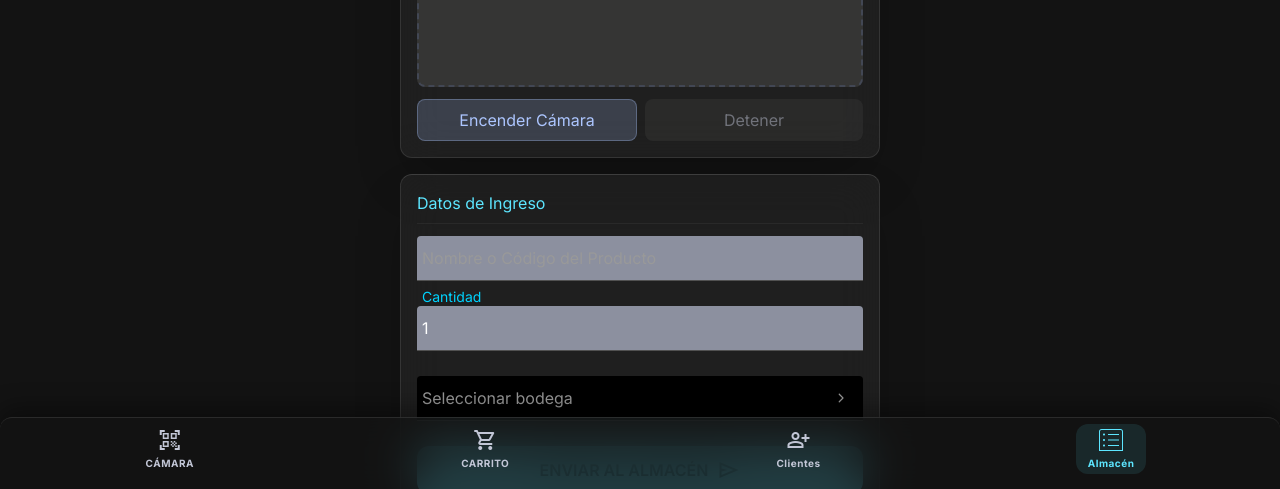
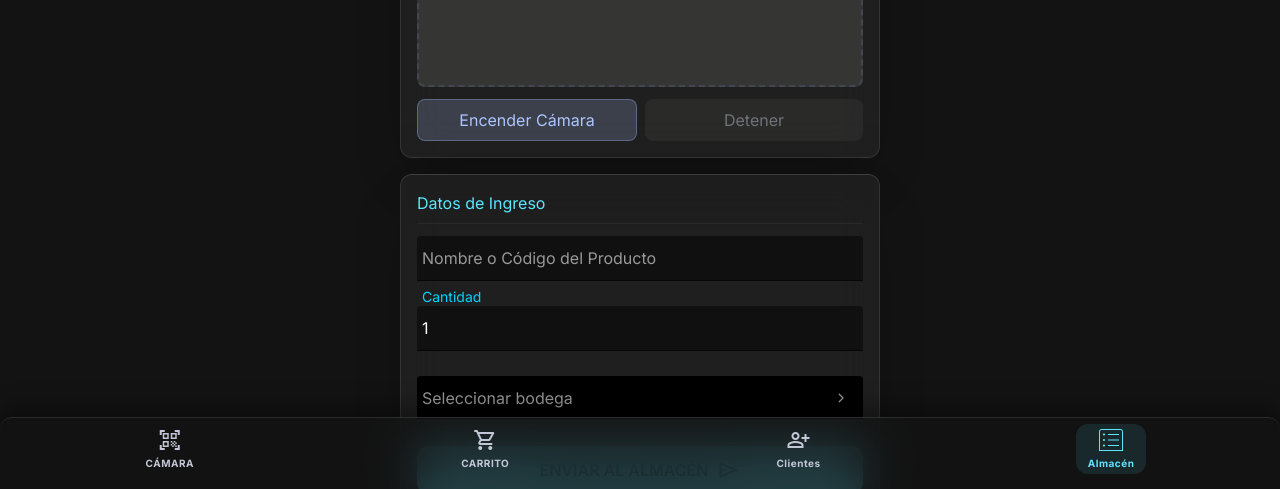
Before and after one commit to EliezerBD/appODOO, a plain HTML site: page index.html in a window 1280 px wide. Both pictures are taken after a click on the button "Almacén". Shown: the part 310-799 px from the top of the page. Drawn offline with nearby package versions, Linux system fonts and the light colour scheme.

Commit message:
Update border color and input background color

```diff
--- a/css/inventario-qr.css
+++ b/css/inventario-qr.css
@@ -207,14 +207,14 @@ body {
     display: block;
     width: 100%;
     border: none;
-    border-bottom: 1px solid #515151;
+    border-bottom: 1px solid #070707;
     background: #3d3e42;
     color: #ffffff;
     border-radius: 4px 4px 0 0;
 }
 
 input {
-    background-color: #8c909f !important;
+    background-color: #101011 !important;
     color: #ffffff !important;
 }
 
```
